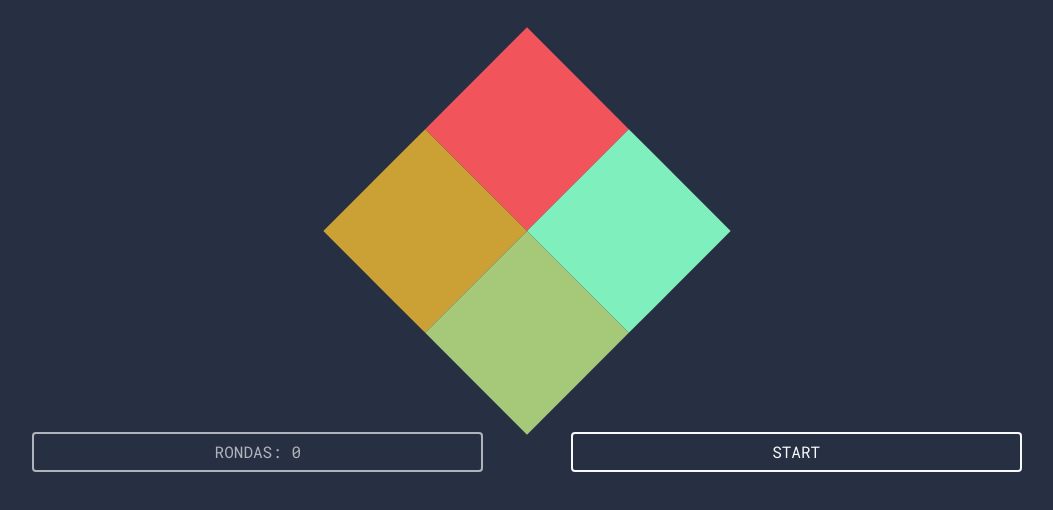
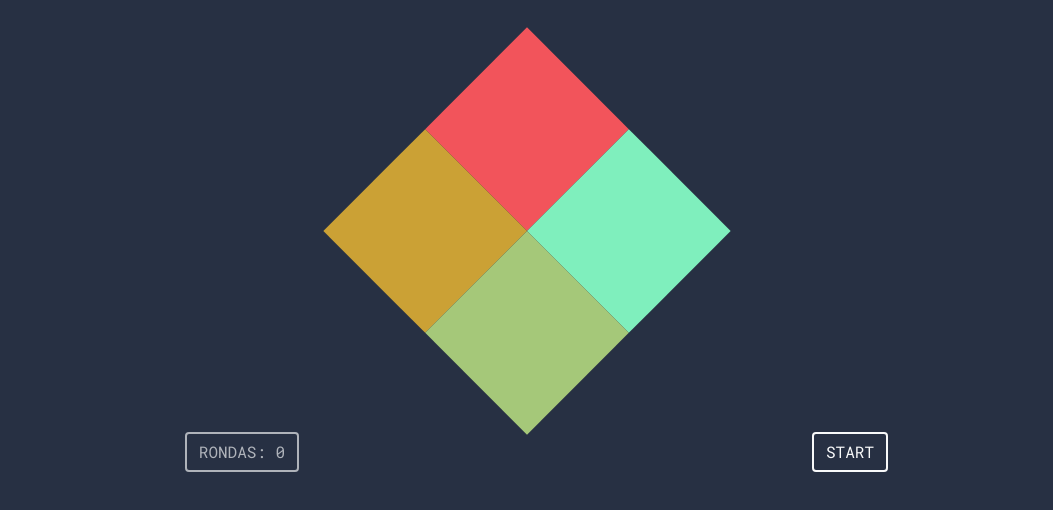
Before and after one commit to Iara-Pou/juego-simon-dice, a plain HTML site: page index.html in a window 1280 px wide. Shown: the part 142-652 px from the top of the page, without its empty margins (113-1166 px from the left). Drawn offline with nearby package versions, Linux system fonts and the light colour scheme.

Commit message:
Arregla bug
Al rotar el contenedor, el botón de inicio quedaba tapado por los rows de los cuadrados. También se alargaba la página para cubrir lo vacío del container.
Por eso, le dí un position absolute al botón de empezar (para que quede por encima) y usando overflox:hidden, evité que la página salga del body.
Además, saqué el width 100 de los botones porque esto hacía que se desface de la pantalla el que tenía posición absolute.

```diff
--- a/index.html
+++ b/index.html
@@ -34,8 +34,8 @@
         </section>
         <section>
             <div class="row justify-content-evenly">
-                <div class="col-sm-5 "><p class="btn btn-outline-light w-100 disabled"  > RONDAS: <span id="numero-rondas">0</span></p></div>
-                <div class="col-sm-5"><button id="boton-empezar" class="btn btn-outline-light w-100" type="button"> START</button></div>
+                <div class="col-sm-6"><p class="btn btn-outline-light disabled"  > RONDAS: <span id="numero-rondas">0</span></p></div>
+                <div class="col-sm-6"><button id="boton-empezar" class="btn btn-outline-light" type="button"> START</button></div>
             </div>
         </section>
     </div>
--- a/styles.css
+++ b/styles.css
@@ -2,6 +2,7 @@ body{
     background-color: #273043;
     color: #F3EFE0;
     font-family: 'Roboto Mono', monospace;
+    overflow: hidden;
 }
 
 h1{
@@ -17,6 +18,10 @@ h1{
     position: relative;
     transform: rotate(45deg);
     margin: 7% auto 3%;
+}
+
+#boton-empezar{
+    position: absolute;
 }
 .btn-outline-light{
     border-width: 2px;
```
